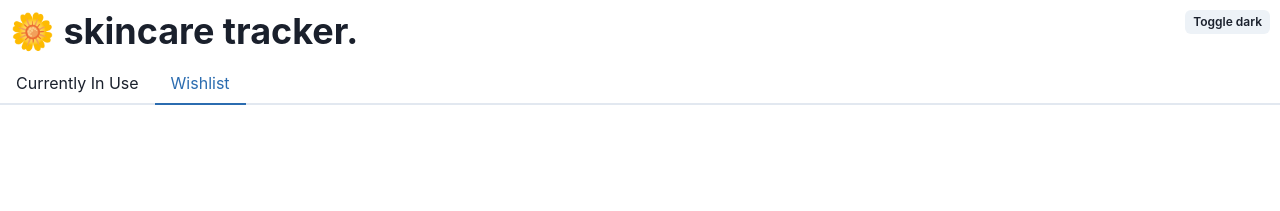
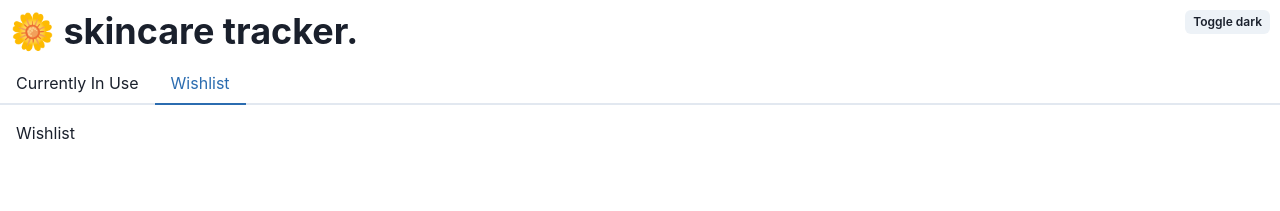
Before and after one commit to vvynz/skincare-tracker, a React (Create React App) app: page / in a window 1280 px wide. Both pictures are taken after a click on the tab "Wishlist". Shown: the top 211 px of the page. Built offline with nearby package versions, Linux system fonts and the light colour scheme.

Commit message:
Create a Wishlist component and import it in the App.js

```diff
--- a/src/App.js
+++ b/src/App.js
@@ -1,5 +1,6 @@
 import NavBar from "./Components/NavBar";
 import ItemForm from "./Components/ItemForm";
+import Wishlist from "./Components/Wishlist";
 
 import { Tab, Tabs, TabList, TabPanel, TabPanels } from "@chakra-ui/react";
 
@@ -16,6 +17,9 @@ function App() {
           <TabPanel>
             <ItemForm />
           </TabPanel>
+          <TabPanel>
+            <Wishlist />
+          </TabPanel>
         </TabPanels>
       </Tabs>
     </div>
--- /dev/null
+++ b/src/Components/Wishlist.jsx
@@ -0,0 +1,5 @@
+import React from "react";
+
+export default function Wishlist() {
+  return <h3>Wishlist</h3>;
+}
```
